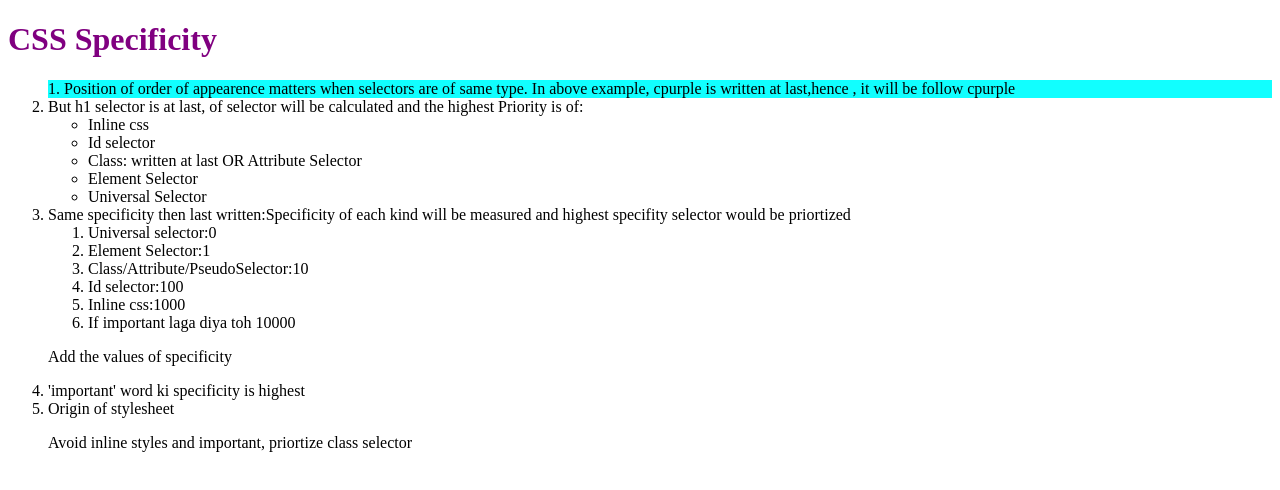
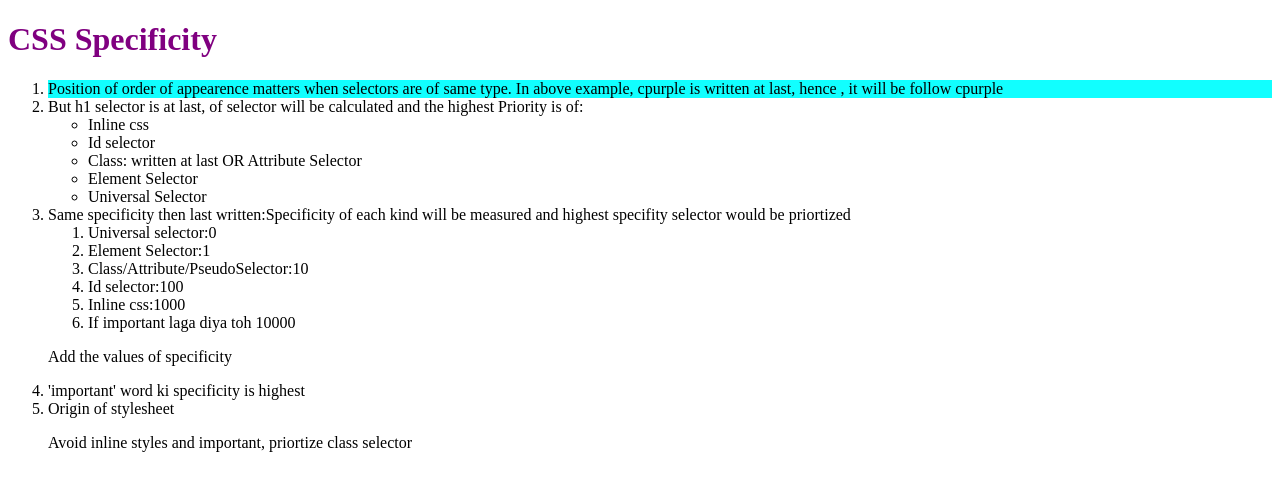
Before and after one commit to charutiwari14/FrontEnd, a plain HTML site: page Cascading Style Sheets/Day15/SpecificityandCascade.html in a window 1280 px wide. Drawn offline with Linux system fonts and the light colour scheme.

Commit message:
Specification and Cascade Algorithm learnt

```diff
--- a/Cascading Style Sheets/Day15/SpecificityandCascade.html
+++ b/Cascading Style Sheets/Day15/SpecificityandCascade.html
@@ -19,7 +19,7 @@
         }
         [data-x=a]{
             background-color: rgb(17, 255, 255);
-            list-style-position: inside;
+            /* list-style-position: inside; */
         }
     </style>
 </head>
@@ -27,7 +27,7 @@
     <div>
         <h1 class="yellow cred cpurple">CSS Specificity</h1>
         <ol>
-            <li data-x="a">Position of order of appearence matters when selectors are of same type. In above example, cpurple is written at last,hence , it will be follow cpurple</li>
+            <li data-x="a">Position of order of appearence matters when selectors are of same type. In above example, cpurple is written at last, hence , it will be follow cpurple</li>
             <li>But h1 selector is at last, of selector will be calculated and the highest Priority is of:</li>
             <ul>
                 <li>Inline css</li>
```
